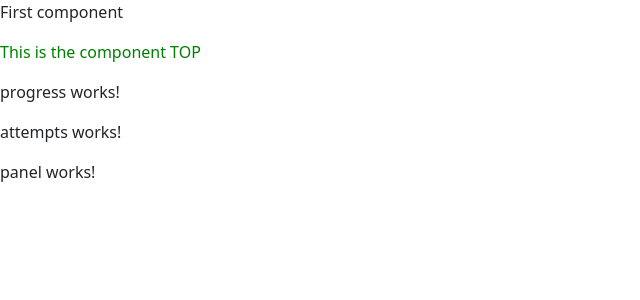
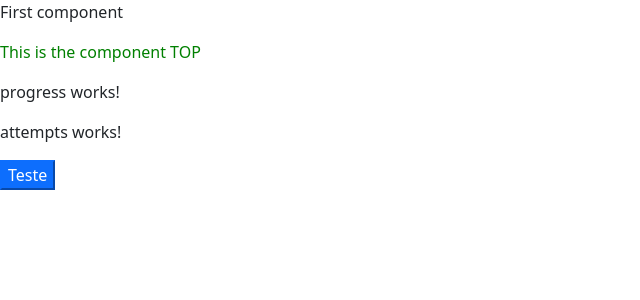
Before and after one commit to gusbdev/Duolingo-Angular, an Angular app: page / in a window 1280 px wide. Shown: the top 300 px of the page, without its empty margins (0-640 px from the left). Built offline with nearby package versions, Linux system fonts and the light colour scheme.

Commit message:
Button teste bootstrap

```diff
--- a/src/app/panel/panel.component.html
+++ b/src/app/panel/panel.component.html
@@ -1,3 +1,3 @@
 <app-progress></app-progress>
 <app-attempts></app-attempts>
-<p>panel works!</p>
+<button class="btn-primary">Teste</button>
```
